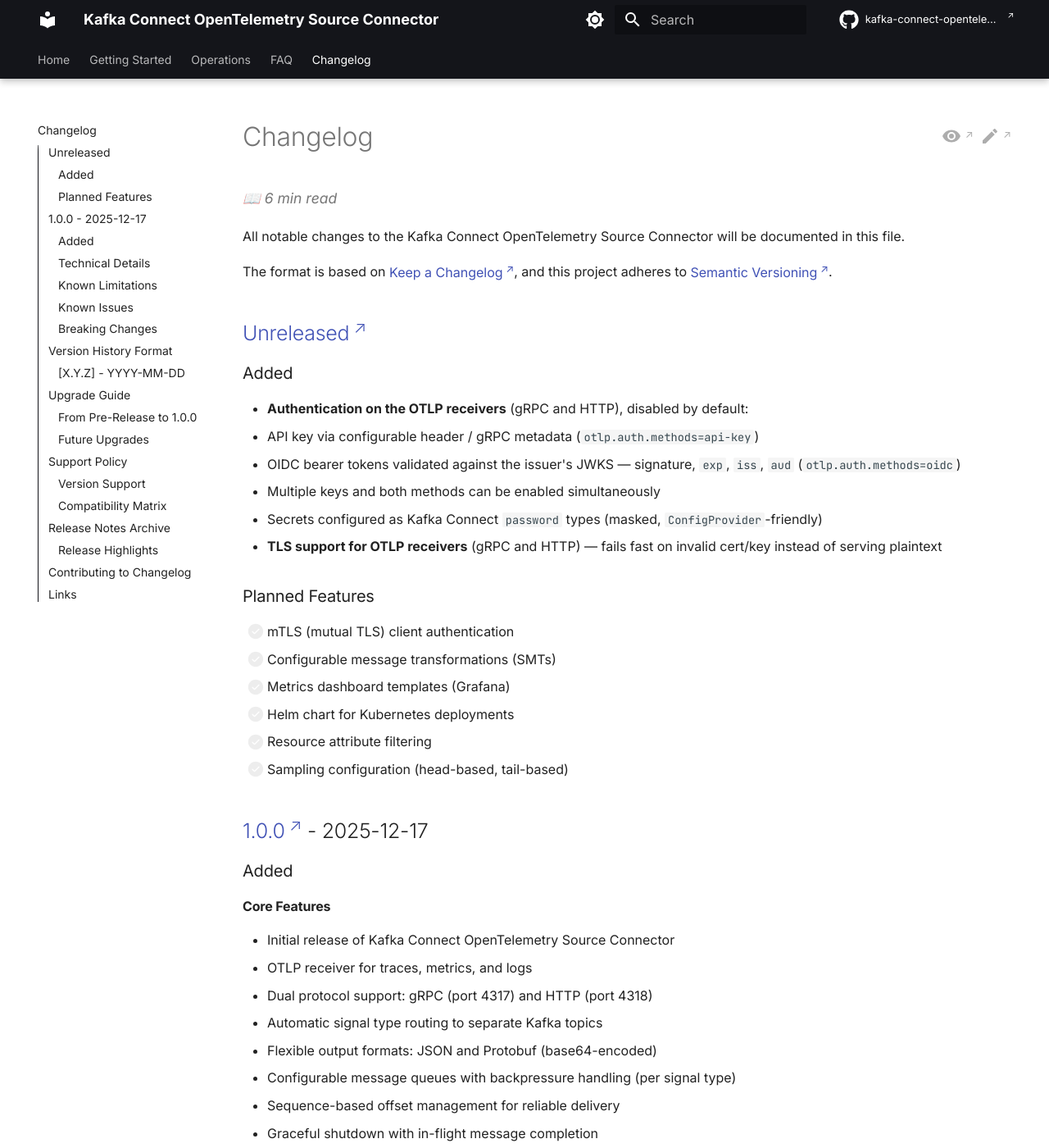
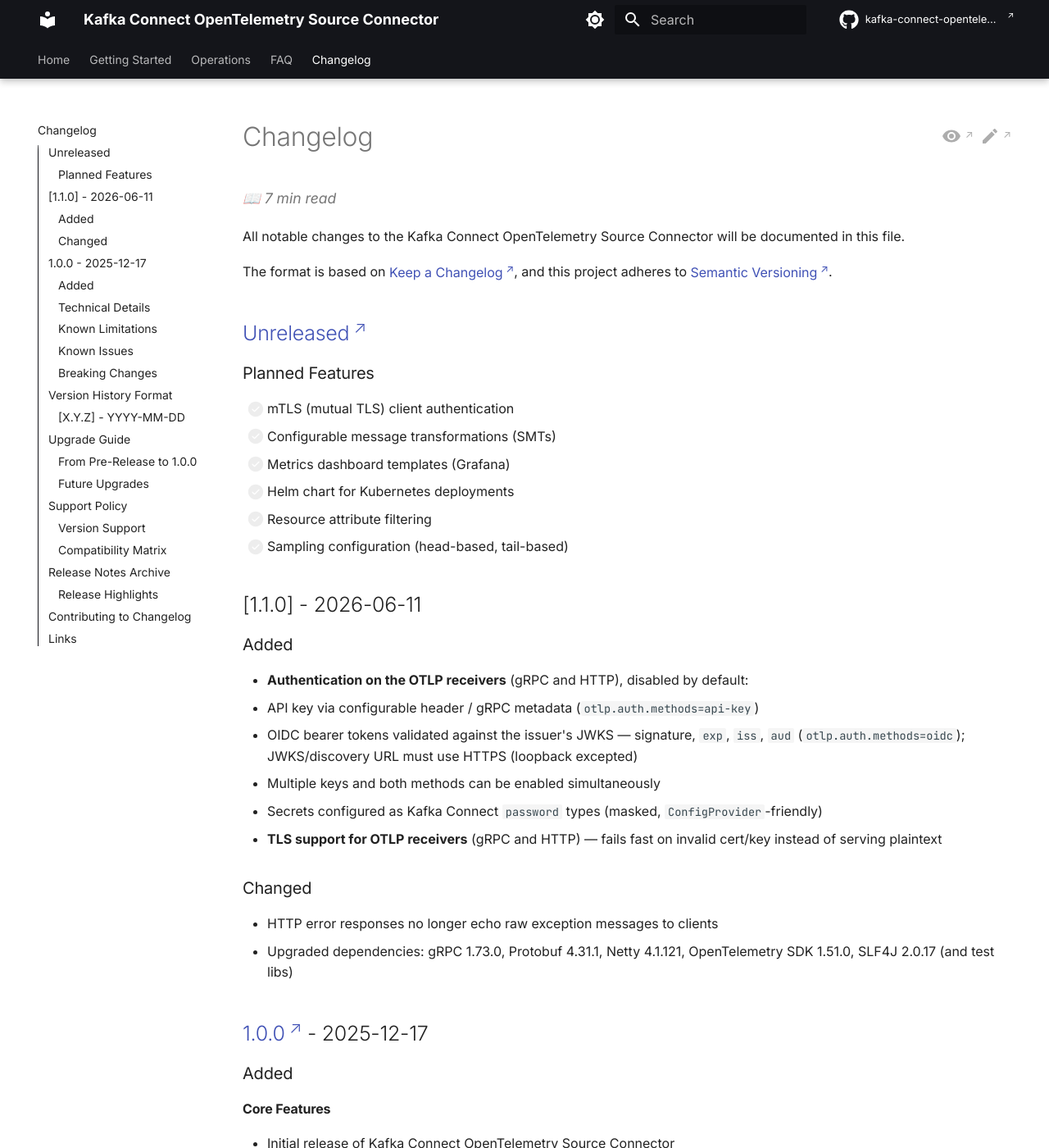
Before and after one commit to conduktor/kafka-connect-opentelemetry, an MkDocs documentation site: the page built from docs/changelog.md, in a window 1280 px wide and 1400 px high. Shown: the whole window at 82% size. Built offline with MkDocs 1.6.1 and Material for MkDocs 9.7.7, drawn with Linux system fonts in a browser that asks for light colours; comment, search, counter and statistics services are not loaded; the version menu is left out.

Commit message:
Release 1.1.0

```diff
--- a/docs/changelog.md
+++ b/docs/changelog.md
@@ -26,6 +15,25 @@
 - [ ] Helm chart for Kubernetes deployments
 - [ ] Resource attribute filtering
 - [ ] Sampling configuration (head-based, tail-based)
+
+## [1.1.0] - 2026-06-11
+
+### Added
+
+- **Authentication on the OTLP receivers** (gRPC and HTTP), disabled by default:
+  - API key via configurable header / gRPC metadata (`otlp.auth.methods=api-key`)
+  - OIDC bearer tokens validated against the issuer's JWKS — signature, `exp`, `iss`, `aud`
+    (`otlp.auth.methods=oidc`); JWKS/discovery URL must use HTTPS (loopback excepted)
+  - Multiple keys and both methods can be enabled simultaneously
+  - Secrets configured as Kafka Connect `password` types (masked, `ConfigProvider`-friendly)
+- **TLS support for OTLP receivers** (gRPC and HTTP) — fails fast on invalid cert/key instead of
+  serving plaintext
+
+### Changed
+
+- HTTP error responses no longer echo raw exception messages to clients
+- Upgraded dependencies: gRPC 1.73.0, Protobuf 4.31.1, Netty 4.1.121, OpenTelemetry SDK 1.51.0,
+  SLF4J 2.0.17 (and test libs)
 
 ## [1.0.0] - 2025-12-17
 
--- a/pom.xml
+++ b/pom.xml
@@ -6,7 +6,7 @@
 
     <groupId>io.conduktor.connect</groupId>
     <artifactId>kafka-connect-opentelemetry</artifactId>
-    <version>1.0.0</version>
+    <version>1.1.0</version>
     <packaging>jar</packaging>
 
     <name>Kafka Connect OpenTelemetry Source Connector</name>
```
Also changed, not shown: other parts of docs/changelog.md (+0 -11 lines).
